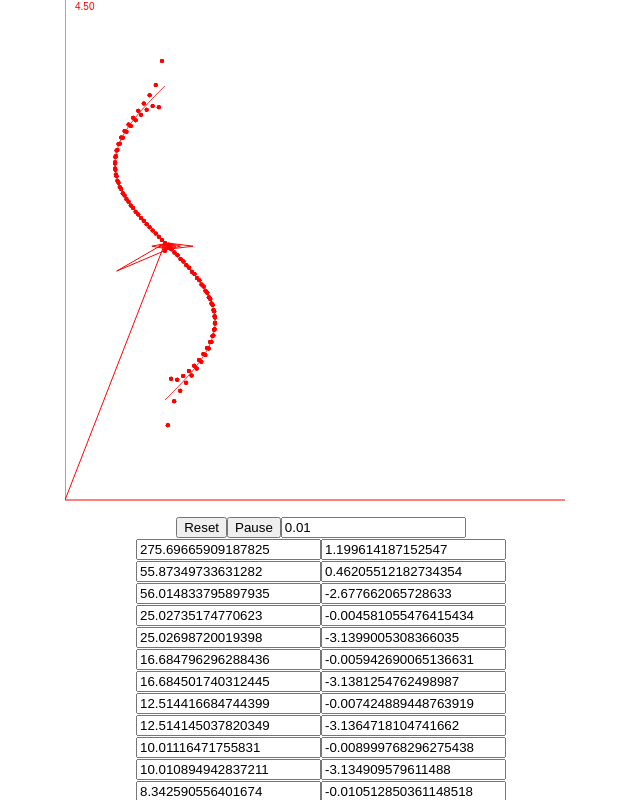
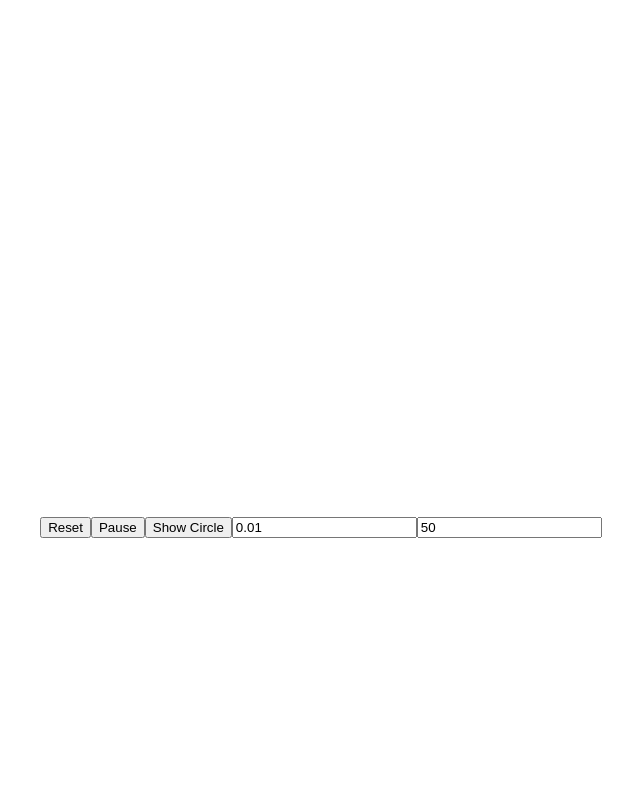
Before and after one commit to gzhangx/fourierplot, a React (Create React App) app: page / in a window 1280 px wide. Shown: the top 800 px of the page, without its empty margins (319-959 px from the left). Built offline with nearby package versions, Linux system fonts and the light colour scheme.

Commit message:
free form

```diff
--- a/src/components/boxenv.js
+++ b/src/components/boxenv.js
@@ -43,8 +43,18 @@ function Coords() {
             }, { px: null, py: null});
         }
         if (state.tsteps) {
-            state.tsteps.forEach(s=>{
+            state.tsteps.map((s, ind)=>{
                 drawLine(s.orig.x, s.orig.y, s.to.x, s.to.y);
+                if (state.showCircle) {
+                    if (ind) {
+                        ctx.beginPath();
+                        //ctx.globalAlpha = 0.3;
+                        ctx.strokeStyle = 'rgba(0,100,100,0.3)';
+                        ctx.arc(s.orig.x, translateY(s.orig.y), s.to.mag, 0, 2 * Math.PI);
+                        ctx.stroke();
+                        //ctx.globalAlpha = 1;
+                    }
+                }
             });
         }
 
--- a/src/components/mainpage.js
+++ b/src/components/mainpage.js
@@ -8,8 +8,9 @@ const INC = 0.01;
 class MainPage extends React.Component {
     state = DEFAULT_STATE;
     getOrigItems() {
+        return [];
         const res = [];
-        for (let i =0; i < 3.14*2;i+=INC) {
+        for (let i =0; i < 3.14*2;i+=1) {
             res.push({
                 x: Math.sin(i) * 50 + 100,
                 y: i*50 + 100,
@@ -20,16 +21,23 @@ class MainPage extends React.Component {
     pause = () => {
         this.setState({paused: !this.state.paused});
     };
+    showCircle = ()=>{
+        this.setState({showCircle: !this.state.showCircle});
+    };
     reset = () => {
-        this.setState({t: 0, times:{}, tpos:[]});
+        this.setState({t: 0, times:{}, tpos:[], orig: []});
     };
 
     backForward = (inc) => {
         this.setState({t: this.state.t - inc, paused: true, calculated: null});
     };
 
-    tIncChanged= (e)=>{
+    tIncChanged= e=>{
         this.setState({tInc: parseFloat(e.target.value) || 0.01});
+    };
+
+    tMaxChanged = e=>{
+        this.setState({tMax: parseFloat(e.target.value) || 10, times:{}, tpos:[]});
     };
 
     resetMag = (fsind,v)=>{
@@ -42,9 +50,32 @@ class MainPage extends React.Component {
         this.setState({fsteps: this.state.fsteps,times:{}, tpos:[]});
     };
 
+    handleMouseDown = () => { //added code here
+        this.setState({mouseDown: true});
+    };
+
+    handleMouseMove = event=> {
+        if (!this.state.mouseDown) return;
+        const curPt = {
+            x:event.offsetX,
+            y: 500-event.offsetY
+        };
+        this.state.manualPoints.push(curPt);
+
+        this.state.orig.push(curPt);
+        const fsteps = fourier.fourier(this.state.orig, {interval: this.state.interval, loops: this.state.tMax});
+        this.setState({
+            fsteps,
+        });
+    };
+    handleMouseUp = event=> {
+        this.setState({mouseDown: false});
+    };
+
     processState = ()=>{
         if (this.state.paused) return;
         let t = this.state.t;
+        if (this.state.orig.length === 0) return;
         if (!this.state.orig) {
             this.setState({orig: this.getOrigItems()});
             const fsteps = fourier.fourier(this.getOrigItems(), {interval: this.state.interval, loops: this.state.tMax});
@@ -71,13 +102,29 @@ class MainPage extends React.Component {
     render() {
         return (
             <MainContext.Provider value={{state: this.state, processState: this.processState,}}>
-                <div>
+                <div onMouseDown={
+                    e => {
+                        let nativeEvent = e.nativeEvent;
+                        this.handleMouseDown(nativeEvent);
+                    }}
+                     onMouseMove={
+                         e => {
+                             let nativeEvent = e.nativeEvent;
+                             this.handleMouseMove(nativeEvent);
+                         }}
+                     onMouseUp={
+                         e => {
+                             let nativeEvent = e.nativeEvent;
+                             this.handleMouseUp(nativeEvent);
+                         }}>
                     <Coords/>
                 </div>
                 <div>
                     <button onClick={this.reset}>Reset</button>
                     <button onClick={this.pause}>Pause</button>
+                    <button onClick={this.showCircle}>Show Circle</button>
                     <input type='text' value={this.state.tInc} onChange={this.tIncChanged} />
+                    <input type='text' value={this.state.tMax} onChange={this.tMaxChanged} />
                 </div>
                 <div>
                     {
--- a/src/components/provider.js
+++ b/src/components/provider.js
@@ -7,6 +7,9 @@ const DEFAULT_STATE = {
     interval: 0.0005,
     tpos: [],
     times:{},
+    orig: [],
+    manualPoints : [],
+    showCircle: false,
     ui: {
         width: 512,
         height: 512,
```
